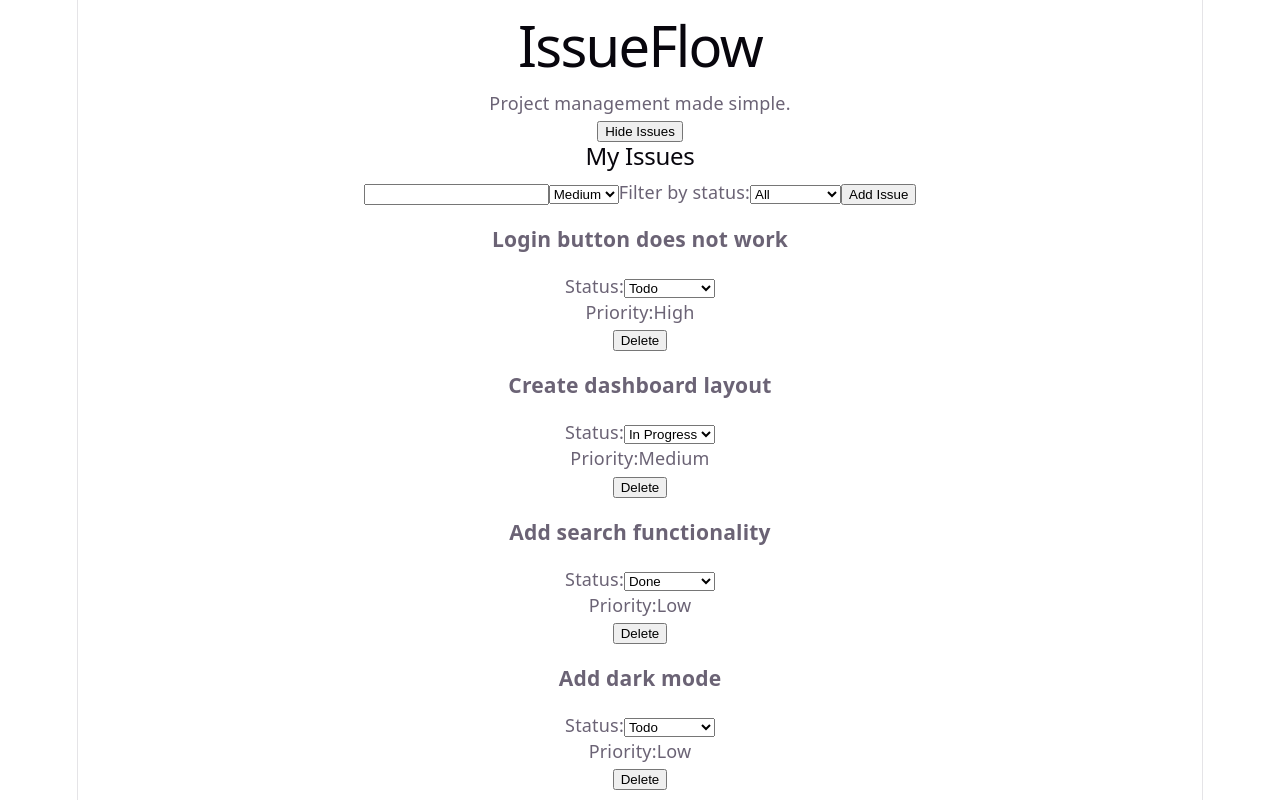
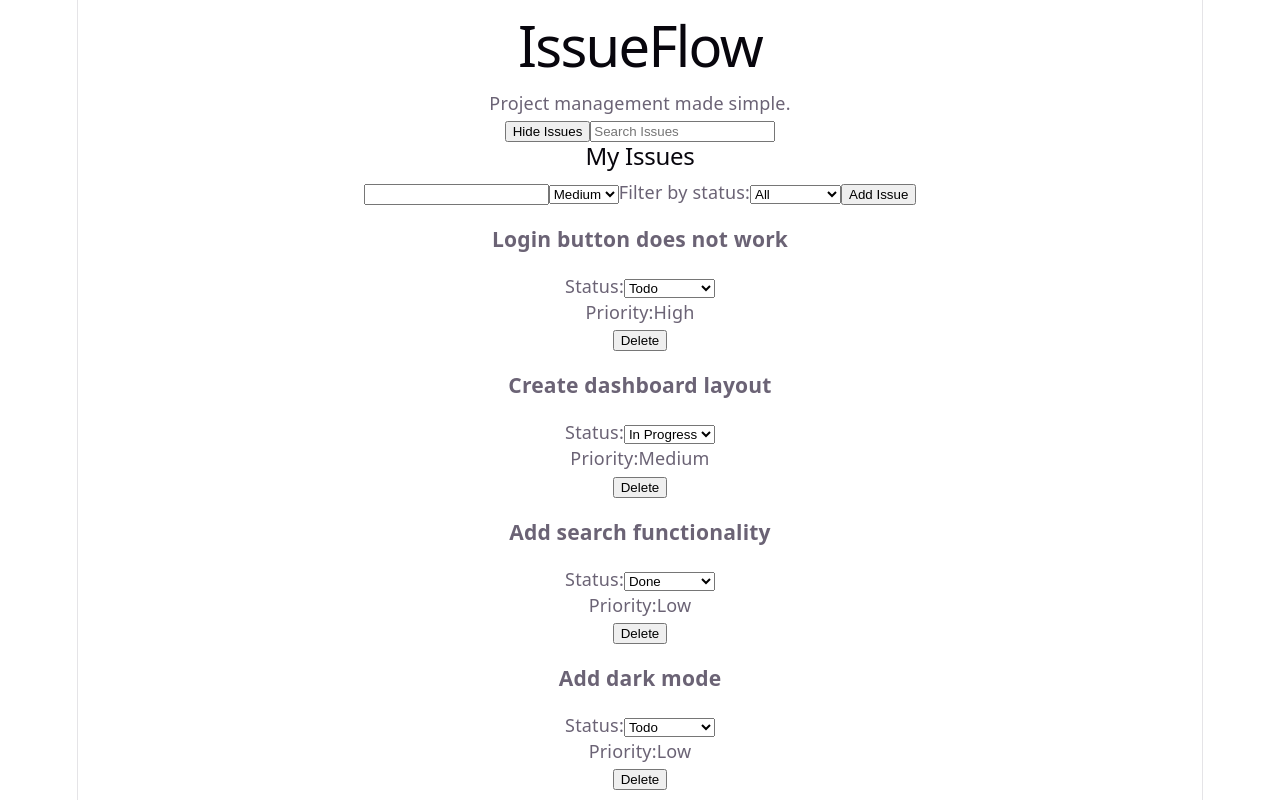
Before and after one commit to DBorhara/issue-flow, a React (Vite) app: page / in a window 1280 px wide. Built offline with nearby package versions, Linux system fonts and the light colour scheme.

Commit message:
Add issue title search

```diff
--- a/src/App.tsx
+++ b/src/App.tsx
@@ -41,6 +41,7 @@ function App() {
     const [newIssueTitle, setNewIssueTitle] = useState("");
     const [newIssuePriority, setNewIssuePriority] = useState<Priority>("Medium");
     const [statusFilter, setStatusFilter] = useState<StatusFilter>("All")
+    const [searchTerm, setSearchTerm] = useState("");
 
     function addIssue() {
         if (newIssueTitle.trim() == "") {
@@ -86,11 +87,13 @@ function App() {
     }
 
     const filteredIssues = issues.filter((issue) => {
-        if (statusFilter === "All") {
-            return true;
-        }
+        const normalizedSearch = searchTerm.trim().toLowerCase();
+        const matchStatus = statusFilter == "All" || issue.status == statusFilter;
 
-        return issue.status === statusFilter;
+        const matchSearch = issue.title.toLowerCase().includes(normalizedSearch);
+
+        return matchStatus && matchSearch;
+
     });
     return (
         <div>
@@ -101,7 +104,11 @@ function App() {
                 <button onClick={() => { setShowIssues((current) => !current) }} >
                     {showIssues ? "Hide Issues" : "Show Issues"}
                 </button>
-
+                <input
+                    type='text'
+                    placeholder='Search Issues'
+                    value={searchTerm}
+                    onChange={(event) => setSearchTerm(event.target.value)} />
                 <h2> My Issues </h2>
                 <form onSubmit={handleSumbit}>
                     <input
```
